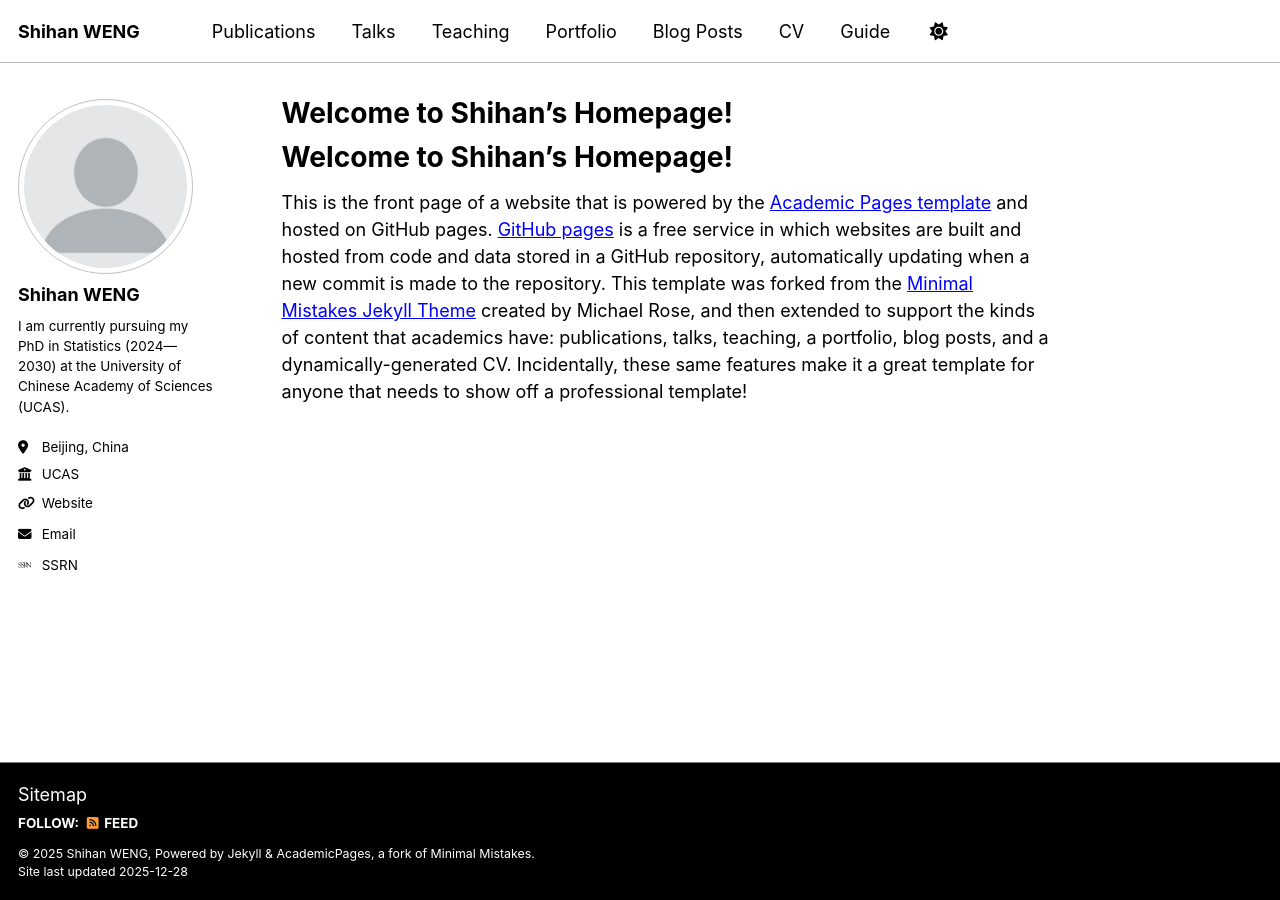
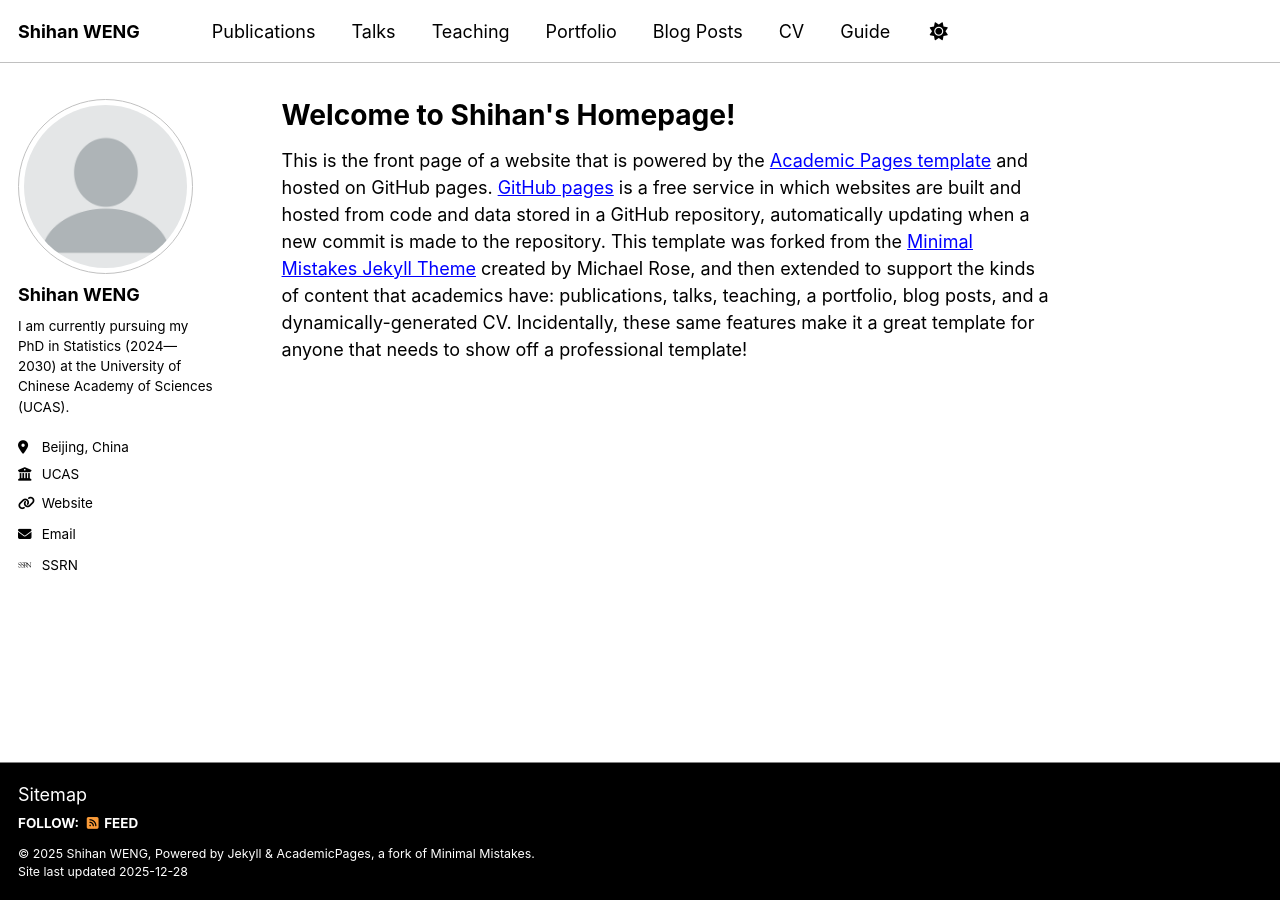
Before and after one commit to ShihanWENG/ShihanWENG.github.io, a Jekyll site: the page built from _pages/about.md, in a window 1280 px wide. Built offline with Jekyll 4.4.1, drawn with Linux system fonts in a browser that asks for light colours; some web fonts are replaced; a script bundle is joined from its source files by our own code; library files that are not in the unit come from our copies; our own code applies the rules of GitHub Pages for plain Markdown files.

Commit message:
Update about.md

```diff
--- a/_pages/about.md
+++ b/_pages/about.md
@@ -6,5 +6,5 @@
   - /about.html
 ---
 
-# Welcome to Shihan's Homepage!
+<h1>Welcome to Shihan's Homepage!</h1>
 This is the front page of a website that is powered by the [Academic Pages template](https://github.com/academicpages/academicpages.github.io) and hosted on GitHub pages. [GitHub pages](https://pages.github.com) is a free service in which websites are built and hosted from code and data stored in a GitHub repository, automatically updating when a new commit is made to the repository. This template was forked from the [Minimal Mistakes Jekyll Theme](https://mmistakes.github.io/minimal-mistakes/) created by Michael Rose, and then extended to support the kinds of content that academics have: publications, talks, teaching, a portfolio, blog posts, and a dynamically-generated CV. Incidentally, these same features make it a great template for anyone that needs to show off a professional template!
```
